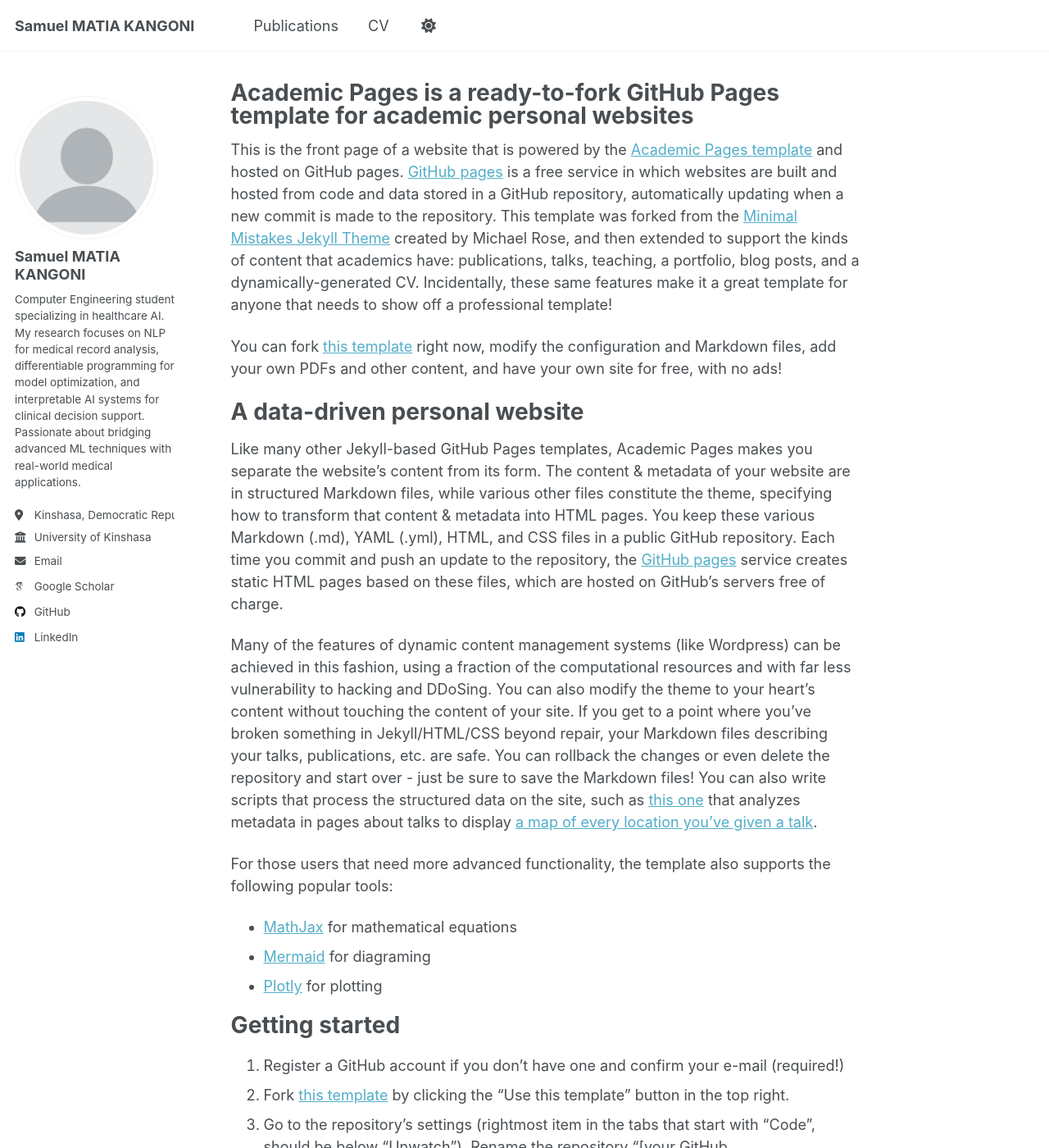
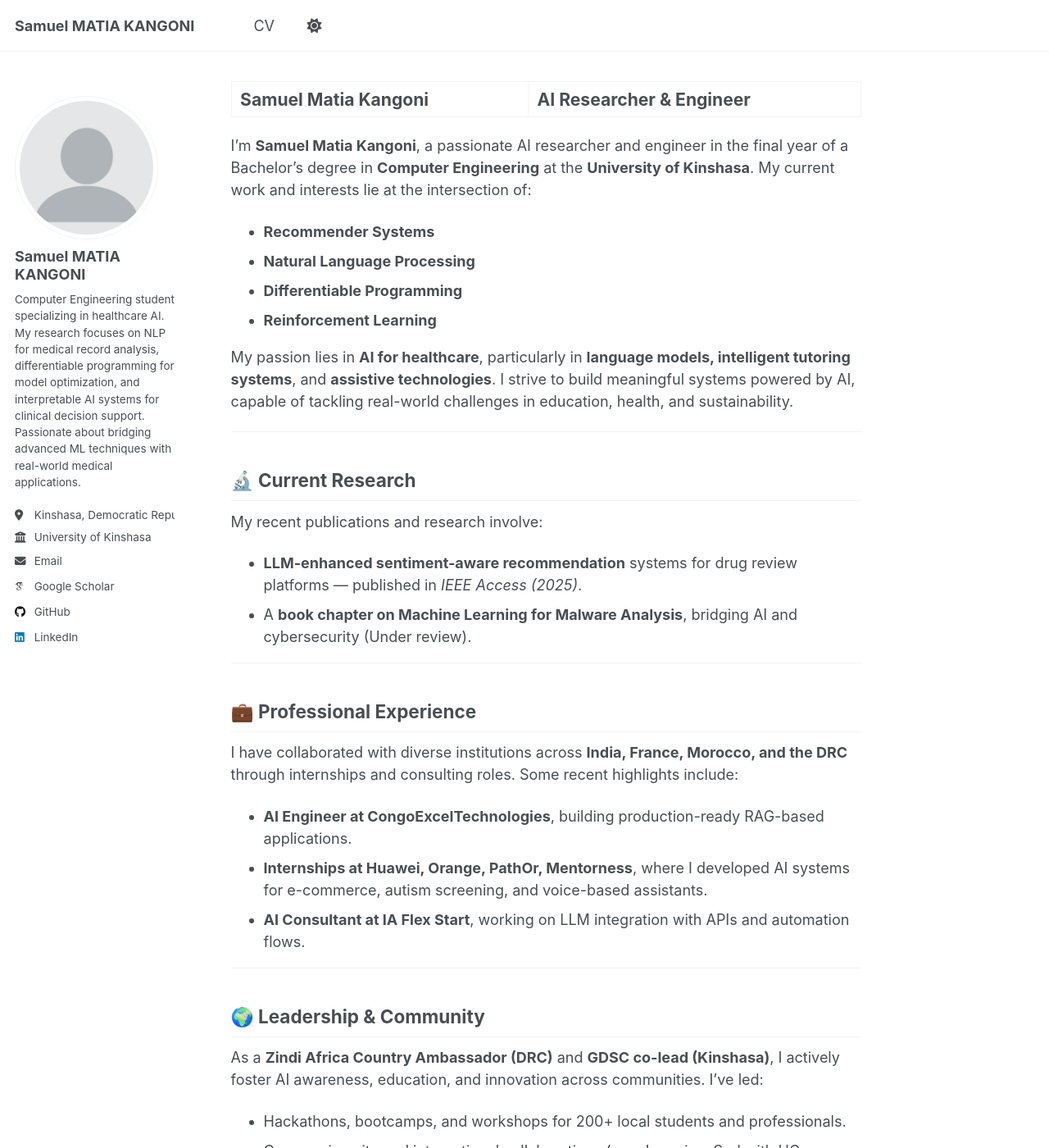
Before and after one commit to samuelmatia/samuelmatia.github.io, a Jekyll site: the page built from _pages/about.md, in a window 1280 px wide and 1400 px high. Shown: the whole window at 82% size. Built offline with Jekyll 4.4.1, drawn with Linux system fonts in a browser that asks for light colours; some web fonts are replaced; a script that is not in the unit is left out; some of the changed text lies outside the part shown.

Commit message:
about.md

```diff
--- a/_data/navigation.yml
+++ b/_data/navigation.yml
@@ -8,8 +8,6 @@
 #      Markdown formatted page while the second is generated using JSON.
 
 main:
-  - title: "Publications"
-    url: /publications/
 
   - title: "CV"
     url: /files/CV/Resume_sam_matia.pdf
--- a/_pages/about.md
+++ b/_pages/about.md
@@ -1,56 +1,64 @@
 ---
 permalink: /
-title: "Academic Pages is a ready-to-fork GitHub Pages template for academic personal websites"
+title: "Samuel Matia Kangoni | AI Researcher & Engineer"
 author_profile: true
 redirect_from:
   - /about/
   - /about.html
 ---
 
-This is the front page of a website that is powered by the [Academic Pages template](https://github.com/academicpages/academicpages.github.io) and hosted on GitHub pages. [GitHub pages](https://pages.github.com) is a free service in which websites are built and hosted from code and data stored in a GitHub repository, automatically updating when a new commit is made to the repository. This template was forked from the [Minimal Mistakes Jekyll Theme](https://mmistakes.github.io/minimal-mistakes/) created by Michael Rose, and then extended to support the kinds of content that academics have: publications, talks, teaching, a portfolio, blog posts, and a dynamically-generated CV. Incidentally, these same features make it a great template for anyone that needs to show off a professional template!
 
- You can fork [this template](https://github.com/academicpages/academicpages.github.io) right now, modify the configuration and Markdown files, add your own PDFs and other content, and have your own site for free, with no ads!
+I’m **Samuel Matia Kangoni**, a passionate AI researcher and engineer in the final year of a Bachelor’s degree in **Computer Engineering** at the **University of Kinshasa**. My current work and interests lie at the intersection of:
 
-A data-driven personal website
-======
-Like many other Jekyll-based GitHub Pages templates, Academic Pages makes you separate the website's content from its form. The content & metadata of your website are in structured Markdown files, while various other files constitute the theme, specifying how to transform that content & metadata into HTML pages. You keep these various Markdown (.md), YAML (.yml), HTML, and CSS files in a public GitHub repository. Each time you commit and push an update to the repository, the [GitHub pages](https://pages.github.com/) service creates static HTML pages based on these files, which are hosted on GitHub's servers free of charge.
+- **Recommender Systems**
+- **Natural Language Processing**
+- **Differentiable Programming**
+- **Reinforcement Learning**
 
-Many of the features of dynamic content management systems (like Wordpress) can be achieved in this fashion, using a fraction of the computational resources and with far less vulnerability to hacking and DDoSing. You can also modify the theme to your heart's content without touching the content of your site. If you get to a point where you've broken something in Jekyll/HTML/CSS beyond repair, your Markdown files describing your talks, publications, etc. are safe. You can rollback the changes or even delete the repository and start over - just be sure to save the Markdown files! You can also write scripts that process the structured data on the site, such as [this one](https://github.com/academicpages/academicpages.github.io/blob/master/talkmap.ipynb) that analyzes metadata in pages about talks to display [a map of every location you've given a talk](https://academicpages.github.io/talkmap.html).
 
-For those users that need more advanced functionality, the template also supports the following popular tools:
-- [MathJax](https://www.mathjax.org/) for mathematical equations
-- [Mermaid](https://mermaid.js.org/) for diagraming
-- [Plotly](https://plotly.com/javascript/) for plotting
+My passion lies in **AI for healthcare**, particularly in **language models, intelligent tutoring systems**, and **assistive technologies**. I strive to build meaningful systems powered by AI, capable of tackling real-world challenges in education, health, and sustainability.
 
-Getting started
-======
-1. Register a GitHub account if you don't have one and confirm your e-mail (required!)
-1. Fork [this template](https://github.com/academicpages/academicpages.github.io) by clicking the "Use this template" button in the top right.
-1. Go to the repository's settings (rightmost item in the tabs that start with "Code", should be below "Unwatch"). Rename the repository "[your GitHub username].github.io", which will also be your website's URL.
-1. Set site-wide configuration and create content & metadata (see below -- also see [this set of diffs](http://archive.is/3TPas) showing what files were changed to set up [an example site](https://getorg-testacct.github.io) for a user with the username "getorg-testacct")
-1. Upload any files (like PDFs, .zip files, etc.) to the files/ directory. They will appear at https://[your GitHub username].github.io/files/example.pdf.
-1. Check status by going to the repository settings, in the "GitHub pages" section
+---
 
-Site-wide configuration
-------
-The main configuration file for the site is in the base directory in [_config.yml](https://github.com/academicpages/academicpages.github.io/blob/master/_config.yml), which defines the content in the sidebars and other site-wide features. You will need to replace the default variables with ones about yourself and your site's github repository. The configuration file for the top menu is in [_data/navigation.yml](https://github.com/academicpages/academicpages.github.io/blob/master/_data/navigation.yml). For example, if you don't have a portfolio or blog posts, you can remove those items from that navigation.yml file to remove them from the header.
+## 🔬 Current Research
 
-Create content & metadata
-------
-For site content, there is one Markdown file for each type of content, which are stored in directories like _publications, _talks, _posts, _teaching, or _pages. For example, each talk is a Markdown file in the [_talks directory](https://github.com/academicpages/academicpages.github.io/tree/master/_talks). At the top of each Markdown file is structured data in YAML about the talk, which the theme will parse to do lots of cool stuff. The same structured data about a talk is used to generate the list of talks on the [Talks page](https://academicpages.github.io/talks), each [individual page](https://academicpages.github.io/talks/2012-03-01-talk-1) for specific talks, the talks section for the [CV page](https://academicpages.github.io/cv), and the [map of places you've given a talk](https://academicpages.github.io/talkmap.html) (if you run this [python file](https://github.com/academicpages/academicpages.github.io/blob/master/talkmap.py) or [Jupyter notebook](https://github.com/academicpages/academicpages.github.io/blob/master/talkmap.ipynb), which creates the HTML for the map based on the contents of the _talks directory).
+My recent publications and research involve:
 
-**Markdown generator**
+- **LLM-enhanced sentiment-aware recommendation** systems for drug review platforms — published in *IEEE Access (2025)*.
+- A **book chapter on Machine Learning for Malware Analysis**, bridging AI and cybersecurity (Under review).
 
-The repository includes [a set of Jupyter notebooks](https://github.com/academicpages/academicpages.github.io/tree/master/markdown_generator
-) that converts a CSV containing structured data about talks or presentations into individual Markdown files that will be properly formatted for the Academic Pages template. The sample CSVs in that directory are the ones I used to create my own personal website at stuartgeiger.com. My usual workflow is that I keep a spreadsheet of my publications and talks, then run the code in these notebooks to generate the Markdown files, then commit and push them to the GitHub repository.
 
-How to edit your site's GitHub repository
-------
-Many people use a git client to create files on their local computer and then push them to GitHub's servers. If you are not familiar with git, you can directly edit these configuration and Markdown files directly in the github.com interface. Navigate to a file (like [this one](https://github.com/academicpages/academicpages.github.io/blob/master/_talks/2012-03-01-talk-1.md) and click the pencil icon in the top right of the content preview (to the right of the "Raw | Blame | History" buttons). You can delete a file by clicking the trashcan icon to the right of the pencil icon. You can also create new files or upload files by navigating to a directory and clicking the "Create new file" or "Upload files" buttons.
+---
 
-Example: editing a Markdown file for a talk
-![Editing a Markdown file for a talk](/images/editing-talk.png)
+## 💼 Professional Experience
 
-For more info
-------
-More info about configuring Academic Pages can be found in [the guide](https://academicpages.github.io/markdown/), the [growing wiki](https://github.com/academicpages/academicpages.github.io/wiki), and you can always [ask a question on GitHub](https://github.com/academicpages/academicpages.github.io/discussions). The [guides for the Minimal Mistakes theme](https://mmistakes.github.io/minimal-mistakes/docs/configuration/) (which this theme was forked from) might also be helpful.
+I have collaborated with diverse institutions across **India, France, Morocco, and the DRC** through internships and consulting roles. Some recent highlights include:
+
+- **AI Engineer at CongoExcelTechnologies**, building production-ready RAG-based applications.
+- **Internships at Huawei, Orange, PathOr, Mentorness**, where I developed AI systems for e-commerce, autism screening, and voice-based assistants.
+- **AI Consultant at IA Flex Start**, working on LLM integration with APIs and automation flows.
+
+---
+
+## 🌍 Leadership & Community
+
+As a **Zindi Africa Country Ambassador (DRC)** and **GDSC co-lead (Kinshasa)**, I actively foster AI awareness, education, and innovation across communities. I’ve led:
+
+- Hackathons, bootcamps, and workshops for 200+ local students and professionals.
+- Cross-university and international collaborations (e.g., IngenieuxSud with UC Louvain).
+
+---
+
+## 🏆 Awards & Recognition
+
+- 🥇 **1st Prize**, Hackathon TechPoly 2024 – *Mat.IA*: a real-time, AI-powered tutor.
+- 🥈 **2nd Prize**, Orange Summer Challenge 2023 – *Utulivu*: AI for autism screening.
+- 🧠 Selected for competitive programs like **Huawei Seeds for the Future**, **Google GDSC Leadership**, and **multiple AI research internships**.
+
+---
+
+## 📄 Full Academic CV
+
+You can view or download my full academic CV [here](/files/SamuelMatia_CV.pdf).
+
+---
```
